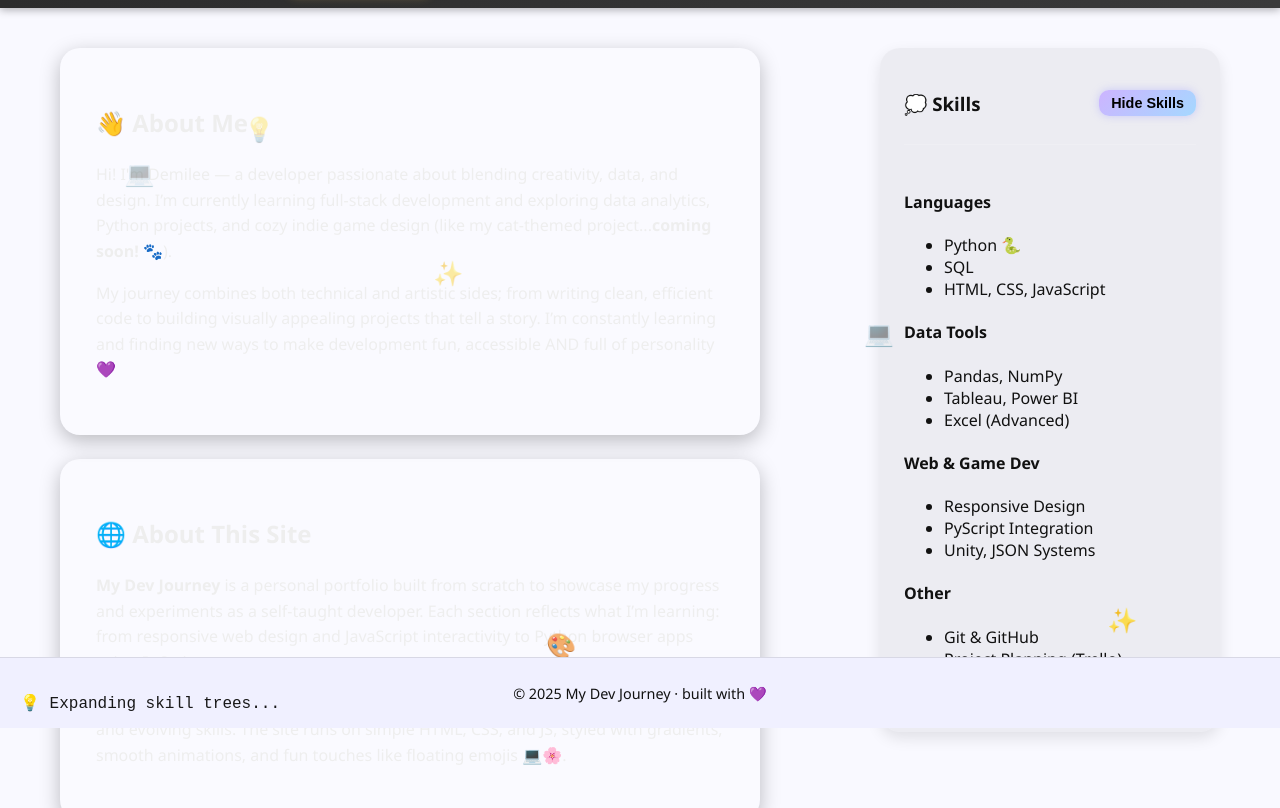
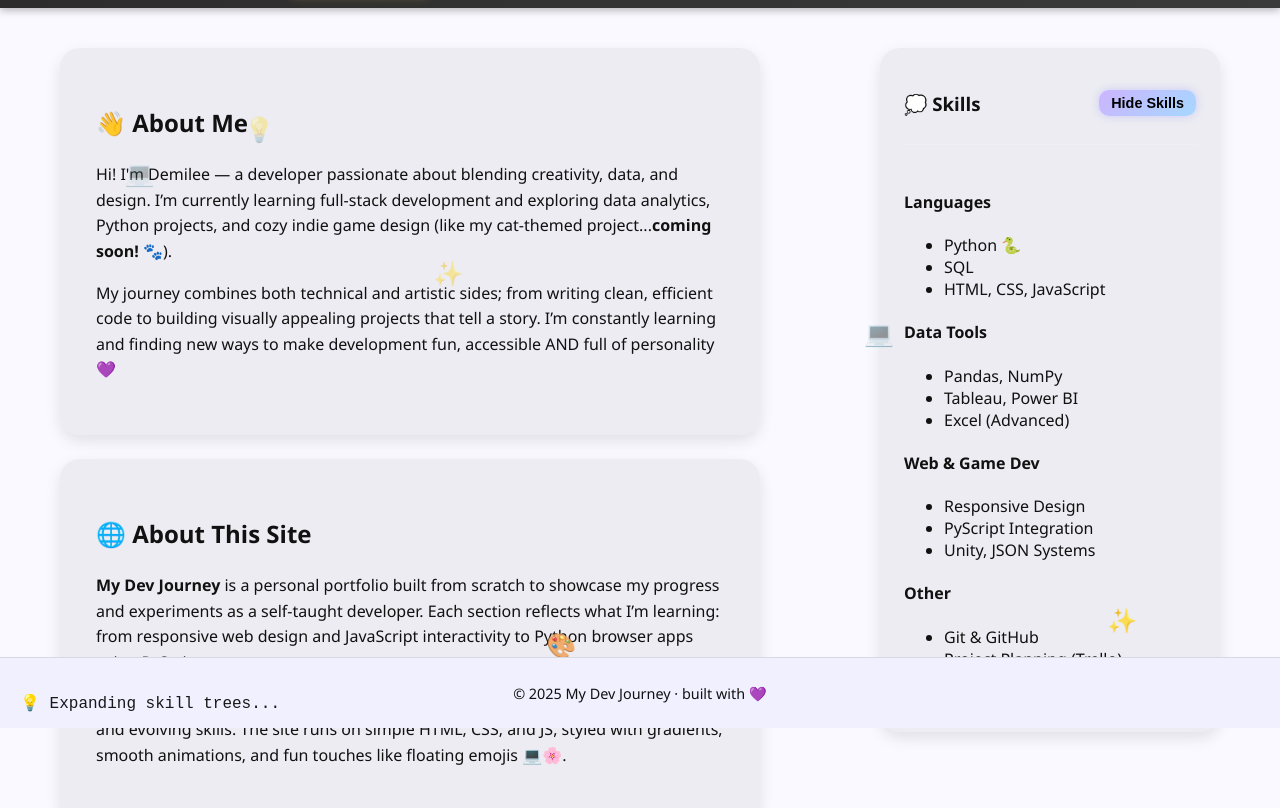
Before and after one commit to DemileeRachel/dev-journey-site, a plain HTML site: page about.html in a window 1280 px wide. Both pictures are taken after a click on the button "🌞 Light Mode". Shown: the part 72-880 px from the top of the page. Drawn offline with Linux system fonts and the light colour scheme.

Commit message:
Update style.css

```diff
--- a/css/style.css
+++ b/css/style.css
@@ -2576,3 +2576,33 @@ body.light .nav-links a.active {
   background: linear-gradient(90deg, var(--accent-a), var(--accent-b));
   border-radius: 2px;
 }
+/* === ☀️ LIGHT MODE FIX — ABOUT PAGE TEXT VISIBILITY === */
+body.light.about .about-card,
+body.light.about .skills-panel {
+  background: rgba(0, 0, 0, 0.05);          /* soft neutral panel */
+  color: #111 !important;                   /* strong readable text */
+  box-shadow: 0 6px 15px rgba(0, 0, 0, 0.1);
+}
+
+/* Make sure nested text inherits correctly */
+body.light.about .about-card p,
+body.light.about .about-card h3,
+body.light.about .skills-panel h2,
+body.light.about .skills-panel h4,
+body.light.about .skills-panel li {
+  color: #111 !important;
+  opacity: 1 !important;
+}
+
+/* Links + emojis stay colourful */
+body.light.about a,
+body.light.about .emoji {
+  filter: none !important;
+  opacity: 1 !important;
+  -webkit-text-fill-color: initial !important;
+}
+
+/* Optional: brighten accent headers in light mode */
+body.light.about .skills-header h2 {
+  color: #6b4eff !important;
+}
```
